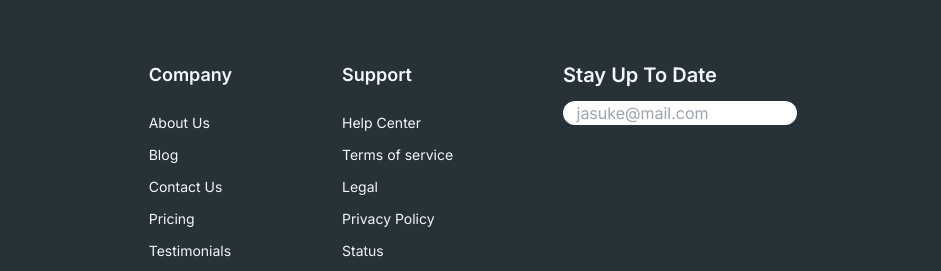
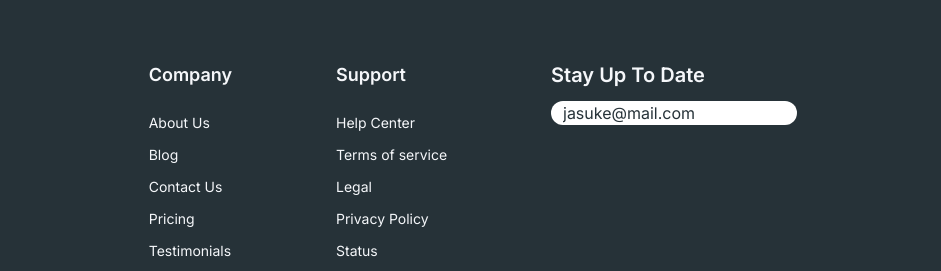
Before and after one commit to RyAlaan/nexcent-landing-page, a website: page public/index.html in a window 1280 px wide. Shown: the part 2268-2539 px from the top of the page, 339-1280 px from the left. Drawn offline with Linux system fonts and the light colour scheme.

Commit message:
some changes

```diff
--- a/public/index.html
+++ b/public/index.html
@@ -410,8 +410,8 @@
           </div>
 
           <div class="flex flex-col flex-start pt-5 md:pt-0 gap-3">
-            <h6 class="font-semibold text-lg md:text-xl" >Stay Up To Date</h6>
-            <input class="rounded-full" placeholder="   jasuke@mail.com" type="text">
+            <h6 class="font-semibold text-lg md:text-xl " >Stay Up To Date</h6>
+            <input class="rounded-full pl-3 placeholder:text-neutral-black text-neutral-black" placeholder="jasuke@mail.com" type="text">
           </div>
         </div><!-- nav-footer:END -->
 
```
Also changed, not shown: public/src/main.css.
